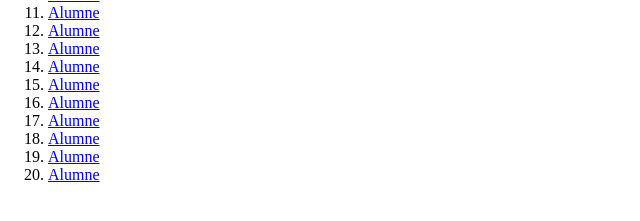
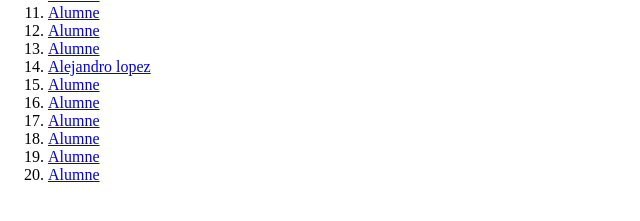
Before and after one commit to MP08c2122/git_vscode-1rdaw2122, a plain HTML site: page index.html in a window 1280 px wide. Shown: the part 303-524 px from the top of the page, 0-640 px from the left. Drawn offline with Linux system fonts and the light colour scheme.

Commit message:
Aqui he posat en el index.html l'enllaç de la meva pagina web i el meu nom en la posicio 14

```diff
--- a/index.html
+++ b/index.html
@@ -27,7 +27,7 @@
             <li><a href="alumne11.html">Alumne</a></li>
             <li><a href="alumne12.html">Alumne</a></li>
             <li><a href="alumne13.html">Alumne</a></li>
-            <li><a href="alumne14.html">Alumne</a></li>
+            <li><a href="alumnesWebs/AlejandroLopez/AlejandroLopez.html">Alejandro lopez</a></li>
             <li><a href="alumne15.html">Alumne</a></li>
             <li><a href="alumne16.html">Alumne</a></li>
             <li><a href="alumne17.html">Alumne</a></li>
```
